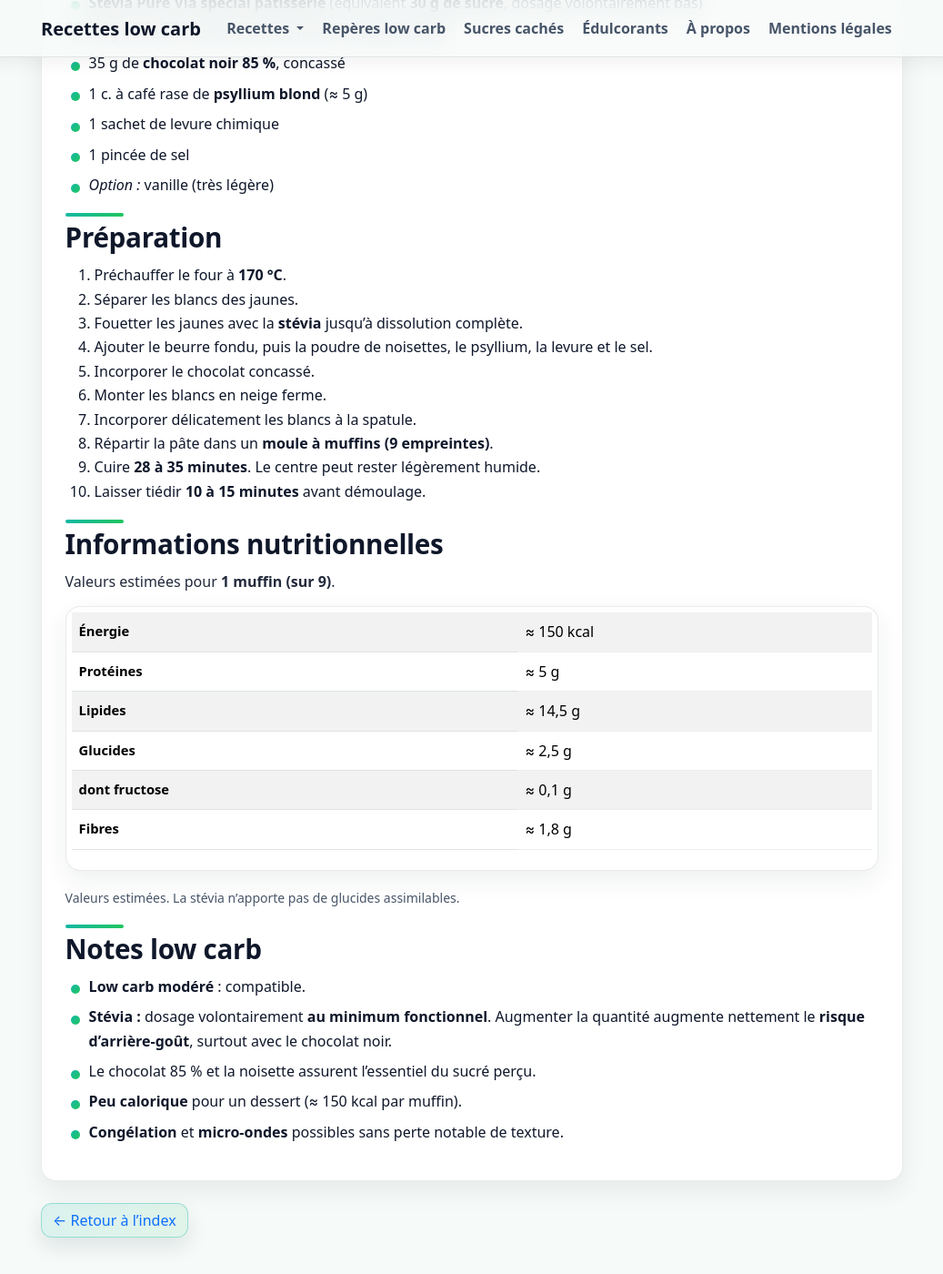
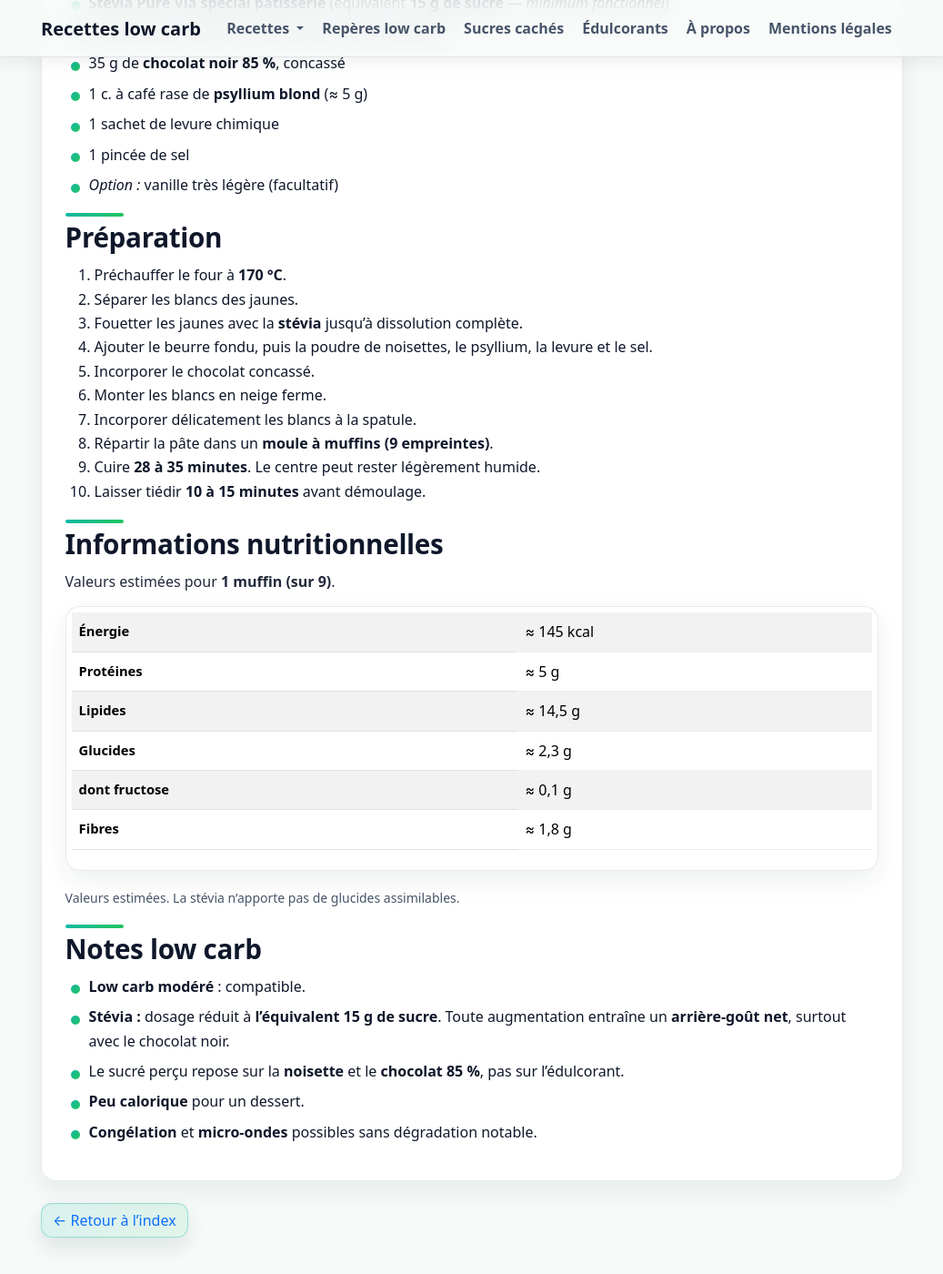
Before and after one commit to laurie-boissay/laurie-boissay.github.io, a Jekyll site: the page built from recettes/muffins-noisettes-chocolat.html, in a window 1280 px wide and 1400 px high, scrolled down 1850 px. Shown: the whole window at 91% size, without its empty margins (121-1158 px from the left). Built offline with Jekyll 4.4.1, drawn with Linux system fonts in a browser that asks for light colours; some of the changed text lies outside the part shown.

Commit message:
moins stévia dans muffins

```diff
--- a/recettes/muffins-noisettes-chocolat.html
+++ b/recettes/muffins-noisettes-chocolat.html
@@ -6,9 +6,9 @@ layout: recipe
 # =========================================================
 
 title: "Muffins noisette & chocolat 85%"
-description: "Muffins low carb noisette & chocolat 85 %, sans sucre ajouté. Moelleux, goût noisette dominant, chocolat discret, avec psyllium pour la tenue."
+description: "Muffins low carb noisette & chocolat 85 %, sans sucre ajouté. Moelleux, goût noisette dominant, chocolat discret, stévia au minimum fonctionnel."
 recipe_title: "Muffins noisette & chocolat 85%"
-recipe_subtitle: "Muffins moelleux aux noisettes et chocolat 85 %, sans sucre ajouté"
+recipe_subtitle: "Muffins moelleux aux noisettes et chocolat 85 %, stévia au minimum"
 recipe_group: "Gâteaux & biscuits"
 
 # Identifiant fonctionnel
@@ -44,7 +44,7 @@ extra_head: |
     "recipeIngredient": [
       "150 g de noisettes grillées en poudre",
       "4 œufs",
-      "Stévia Pure Via spécial pâtisserie (équivalent 30 g de sucre, dosage bas)",
+      "Stévia Pure Via spécial pâtisserie (équivalent 15 g de sucre)",
       "40 g de beurre fondu",
       "35 g de chocolat noir 85 %",
       "5 g de psyllium blond",
@@ -60,10 +60,10 @@ extra_head: |
      ========================================================= -->
 <div class="recipe-lead">
   <p>
-    Muffins <strong>moelleux et denses</strong>, goût noisette bien présent,
-    chocolat noir discret, avec un
-    <strong>dosage très modéré de stévia</strong> pour
-    <strong>limiter le risque d’arrière-goût</strong>.
+    Muffins <strong>moelleux et denses</strong>, goût noisette dominant,
+    chocolat noir en soutien,
+    avec une <strong>stévia strictement limitée au minimum fonctionnel</strong>
+    pour <strong>éviter tout arrière-goût</strong>.
   </p>
   <ul>
     <li><strong>Quantité :</strong> 9 muffins</li>
@@ -90,21 +90,21 @@ extra_head: |
   <li>4 œufs</li>
   <li>
     <strong>Stévia Pure Via spécial pâtisserie</strong>
-    (équivalent <strong>30 g de sucre</strong>, dosage volontairement bas)
+    (équivalent <strong>15 g de sucre</strong> — <em>minimum fonctionnel</em>)
   </li>
   <li>40 g de beurre fondu <em>(ou huile neutre colza/tournesol)</em></li>
   <li>35 g de <strong>chocolat noir 85 %</strong>, concassé</li>
 
   <!--
     Psyllium :
-    - dose volontairement modérée (≈ 5 g pour 9 muffins)
-    - sert uniquement à la tenue, sans effet “gélifié”
+    - dose minimale utile
+    - uniquement pour la tenue
   -->
   <li>1 c. à café rase de <strong>psyllium blond</strong> (≈ 5 g)</li>
 
   <li>1 sachet de levure chimique</li>
   <li>1 pincée de sel</li>
-  <li><em>Option :</em> vanille (très légère)</li>
+  <li><em>Option :</em> vanille très légère (facultatif)</li>
 </ul>
 
 <h2>Préparation</h2>
@@ -133,10 +133,10 @@ extra_head: |
 <div class="table-responsive">
   <table class="table table-striped">
     <tbody>
-      <tr><th>Énergie</th><td>≈ 150 kcal</td></tr>
+      <tr><th>Énergie</th><td>≈ 145 kcal</td></tr>
       <tr><th>Protéines</th><td>≈ 5 g</td></tr>
       <tr><th>Lipides</th><td>≈ 14,5 g</td></tr>
-      <tr><th>Glucides</th><td>≈ 2,5 g</td></tr>
+      <tr><th>Glucides</th><td>≈ 2,3 g</td></tr>
       <tr><th>dont fructose</th><td>≈ 0,1 g</td></tr>
       <tr><th>Fibres</th><td>≈ 1,8 g</td></tr>
     </tbody>
@@ -150,15 +150,13 @@ extra_head: |
 <h2>Notes low carb</h2>
 <ul>
   <li><strong>Low carb modéré</strong> : compatible.</li>
-
   <li>
-    <strong>Stévia :</strong> dosage volontairement
-    <strong>au minimum fonctionnel</strong>.
-    Augmenter la quantité augmente nettement le
-    <strong>risque d’arrière-goût</strong>, surtout avec le chocolat noir.
+    <strong>Stévia :</strong> dosage réduit à
+    <strong>l’équivalent 15 g de sucre</strong>.
+    Toute augmentation entraîne un
+    <strong>arrière-goût net</strong>, surtout avec le chocolat noir.
   </li>
-
-  <li>Le chocolat 85 % et la noisette assurent l’essentiel du sucré perçu.</li>
-  <li><strong>Peu calorique</strong> pour un dessert (≈ 150 kcal par muffin).</li>
-  <li><strong>Congélation</strong> et <strong>micro-ondes</strong> possibles sans perte notable de texture.</li>
+  <li>Le sucré perçu repose sur la <strong>noisette</strong> et le <strong>chocolat 85 %</strong>, pas sur l’édulcorant.</li>
+  <li><strong>Peu calorique</strong> pour un dessert.</li>
+  <li><strong>Congélation</strong> et <strong>micro-ondes</strong> possibles sans dégradation notable.</li>
 </ul>
```
Also changed, not shown: other parts of recettes/muffins-noisettes-chocolat.html (+2 -2 lines).
